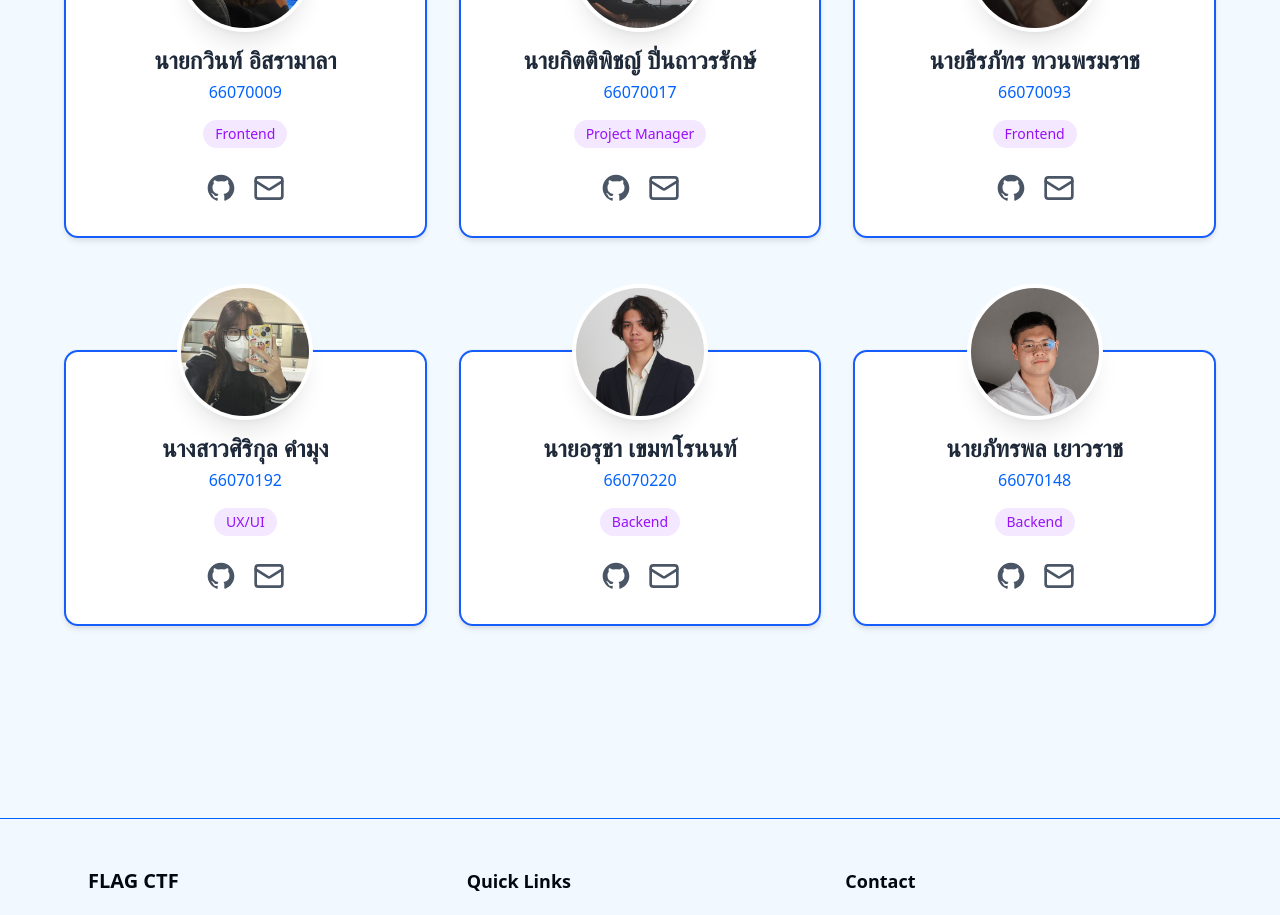
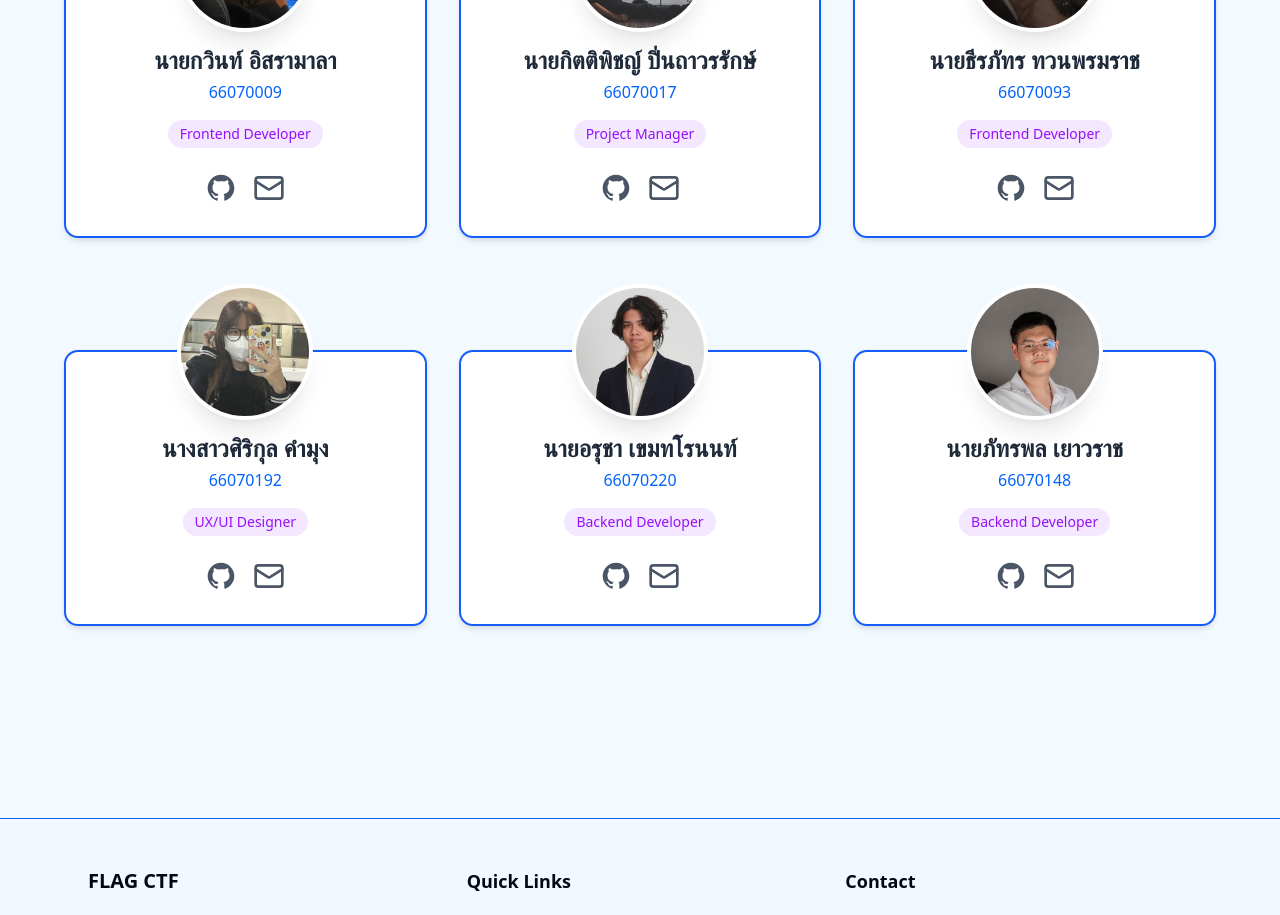
Before and after one commit to Danny2Forever/CTF, a Next.js app in the folder ctfproject/: page / in a window 1280 px wide. Shown: the part 3320-4235 px from the top of the page. Built offline with nearby package versions, Linux system fonts and the light colour scheme.

Commit message:
Update page.tsx

```diff
--- a/ctfproject/src/app/page.tsx
+++ b/ctfproject/src/app/page.tsx
@@ -58,7 +58,7 @@ const Page = () => {
   const teamMembers = [
     {
       name: "นายกวินท์ อิสรามาลา ",
-      role: "Frontend",
+      role: "Frontend Developer",
       studentId: "66070009",
       githubUrl: "https://github.com/KwnxpN",
       email: "66070009@gmail.com",
@@ -74,7 +74,7 @@ const Page = () => {
     },
     {
       name: "นายธีรภัทร ทวนพรมราช",
-      role: "Frontend",
+      role: "Frontend Developer",
       studentId: "66070093",
       githubUrl: "https://github.com/Danny2Forever",
       email: "66070093@gmail.com",
@@ -83,7 +83,7 @@ const Page = () => {
     {
       name: "นางสาวศิริกุล คำมุง",
       studentId: "66070192",
-      role: "UX/UI",
+      role: "UX/UI Designer",
       githubUrl: "https://github.com/Imparaloy",
       email: "66070192@gmail.com",
       imageUrl: "paloy.jpg",
@@ -91,7 +91,7 @@ const Page = () => {
     {
       name: "นายอรุชา เขมทโรนนท์",
       studentId: "66070220",
-      role: "Backend",
+      role: "Backend Developer",
       githubUrl: "https://github.com/Annerez",
       email: "66070220@gmail.com",
       imageUrl: "ice.jpg",
@@ -99,7 +99,7 @@ const Page = () => {
     {
       name: "นายภัทรพล เยาวราช",
       studentId: "66070148",
-      role: "Backend",
+      role: "Backend Developer",
       githubUrl: "https://github.com/Pyaowara",
       email: "66070148@gmail.com",
       imageUrl: "in.jpg",
```
